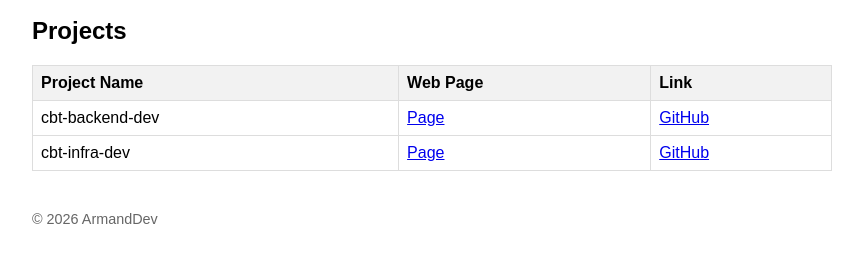
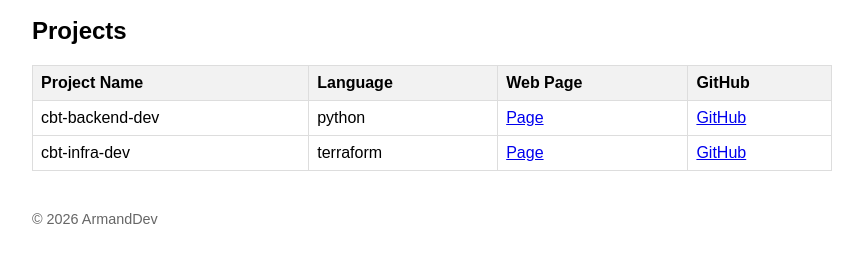
Before and after one commit to ArmandDev/cbt-infra-dev, a plain HTML site: page index.html in a window 1280 px wide. Shown: the part 247-510 px from the top of the page, without its empty margins (208-1071 px from the left). Drawn offline with Linux system fonts and the light colour scheme.

Commit message:
Index file

```diff
--- a/index.html
+++ b/index.html
@@ -16,7 +16,7 @@
   <h1>Portfolio</h1>
 
   <h2>About</h2>
-  <img src="https://avatars.githubusercontent.com/u/12345678?v=4" style="width: 10%; height: auto;">
+  <img src="https://github.com/ArmandDev.png" style="width: 10%; height: auto;">
   <p>Hi, I'm <strong>ArmandDev</strong>. Check out my repos!</p>
 
   <h2>Projects</h2>
@@ -24,18 +24,21 @@
     <thead>
       <tr>
         <th>Project Name</th>
+        <th>Language</th>
         <th>Web Page</th>
-        <th>Link</th>
+        <th>GitHub</th>
       </tr>
     </thead>
     <tbody>
       <tr>
         <td>cbt-backend-dev</td>
+        <td>python</td>
         <td><a href="https://ArmandDev.github.io/cbt-backend-dev/">Page</a></td>
         <td><a href="https://github.com/ArmandDev/cbt-backend-dev">GitHub</a></td>
       </tr>
       <tr>
         <td>cbt-infra-dev</td>
+        <td>terraform</td>
         <td><a href="https://ArmandDev.github.io/cbt-infra-dev/">Page</a></td>
         <td><a href="https://github.com/ArmandDev/cbt-infra-dev">GitHub</a></td>
       </tr>
```
